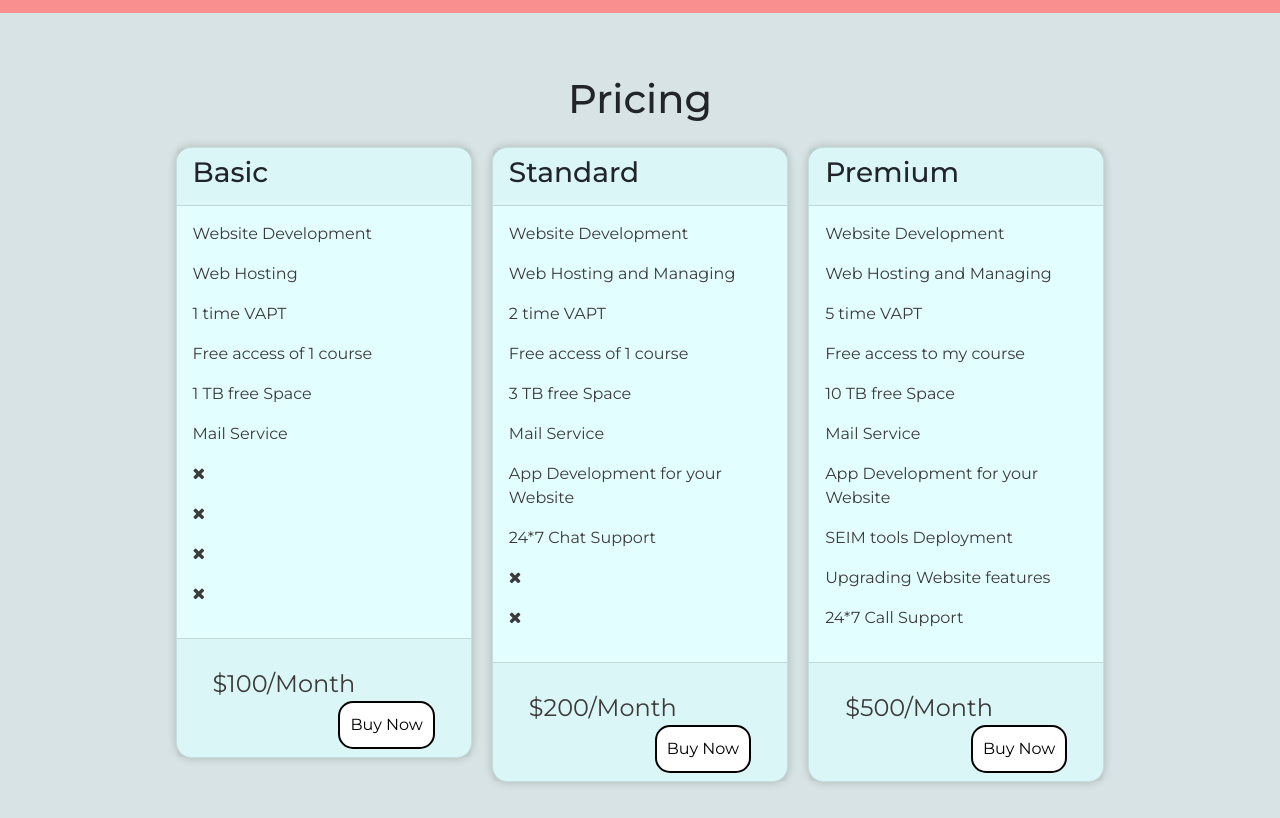
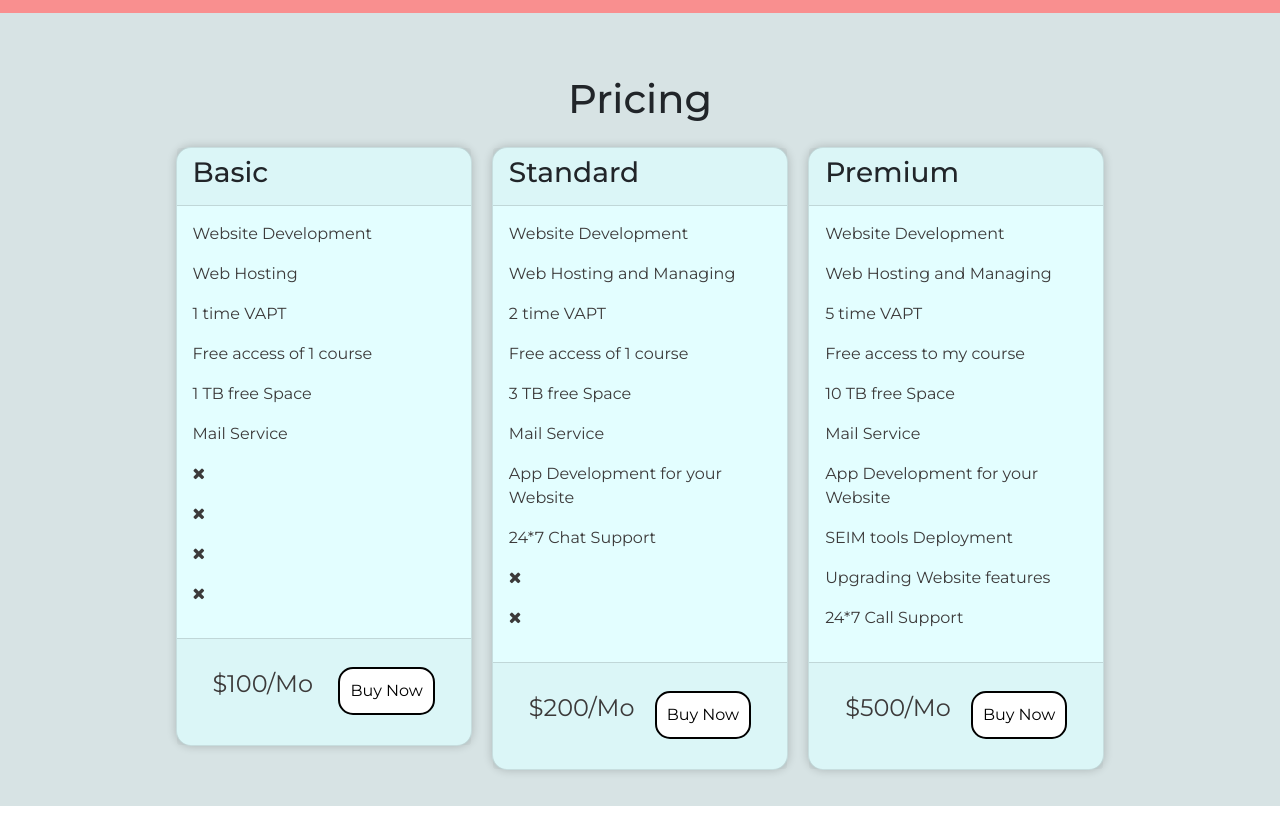
Before and after one commit to ghostmanish/grow-with-code, a plain HTML site: page index.html in a window 1280 px wide. Shown: the part 3240-4058 px from the top of the page. Drawn offline with nearby package versions, Linux system fonts and the light colour scheme.

Commit message:
Add files via upload

```diff
--- a/index.html
+++ b/index.html
@@ -329,7 +329,7 @@
                     <h2 class="course-head">Pricing</h2>
                 </div>
                 <div class="card-group card-deck">
-                    <div  class="col-md-4">
+                    <div  class="col-lg-4 col-md-6">
                         <div class="card pricing-box">
                             <div class="card-header">
                                 <h3 class="pricing-head">Basic</h3>
@@ -347,11 +347,11 @@
                                 <p class="pricing-text"><i class="fa fa-times" aria-hidden="true"></i></p>
                             </div>
                             <div class="card-footer">
-                                <p class="pricing-price">$100/Month<a href="#" class="btn-price btn btn-primary">Buy Now</a></p>
+                                <p class="pricing-price">$100/Mo<a href="#" class="btn-price btn btn-primary">Buy Now</a></p>
                            </div>
                         </div>
                     </div>
-                    <div  class="col-md-4">
+                    <div  class="col-lg-4 col-md-6">
                         <div class="card pricing-box">
                             <div class="card-header">
                                 <h3 class="pricing-head">Standard</h3>
@@ -370,11 +370,11 @@
                                 <p class="pricing-text"><i class="fa fa-times" aria-hidden="true"></i></p>
                             </div>
                             <div class="card-footer">
-                                <p class="pricing-price">$200/Month<a href="#" class="btn-price btn btn-primary">Buy Now</a></p>
+                                <p class="pricing-price">$200/Mo<a href="#" class="btn-price btn btn-primary">Buy Now</a></p>
                            </div>
                         </div>
                     </div>
-                    <div  class="col-md-4">
+                    <div  class="col-lg-4">
                         <div class="card pricing-box">
                             <div class="card-header">
                                 <h3 class="pricing-head">Premium</h3>
@@ -392,7 +392,7 @@
                                 <p class="pricing-text">24*7 Call Support</p>
                             </div>
                             <div class="card-footer">
-                                <p class="pricing-price">$500/Month<a href="#" class="btn-price btn btn-primary">Buy Now</a></p>
+                                <p class="pricing-price">$500/Mo<a href="#" class="btn-price btn btn-primary">Buy Now</a></p>
                            </div>
                         </div>
                     </div>
@@ -406,6 +406,7 @@
     <!-- Start of About Section -->
 
     <section id="about">
+
     </section>
 
     <!-- End of About Section -->
```
